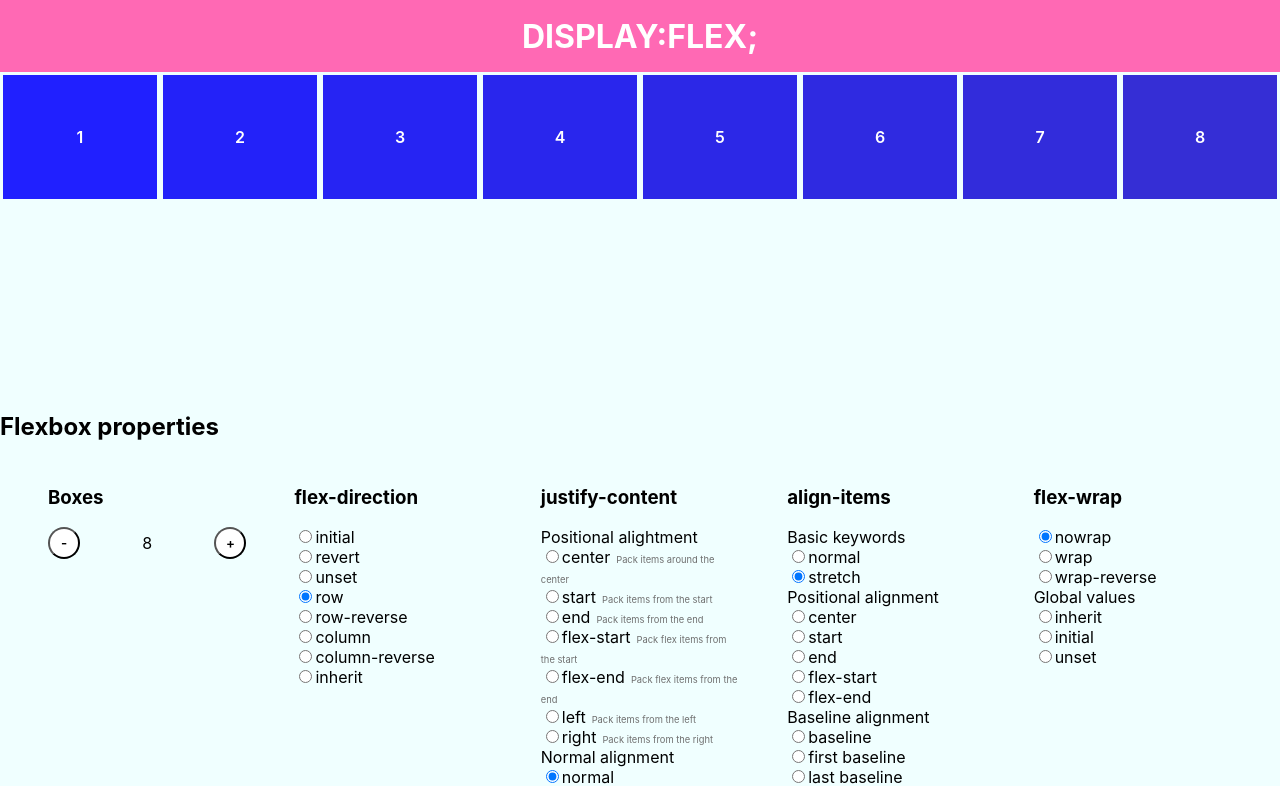
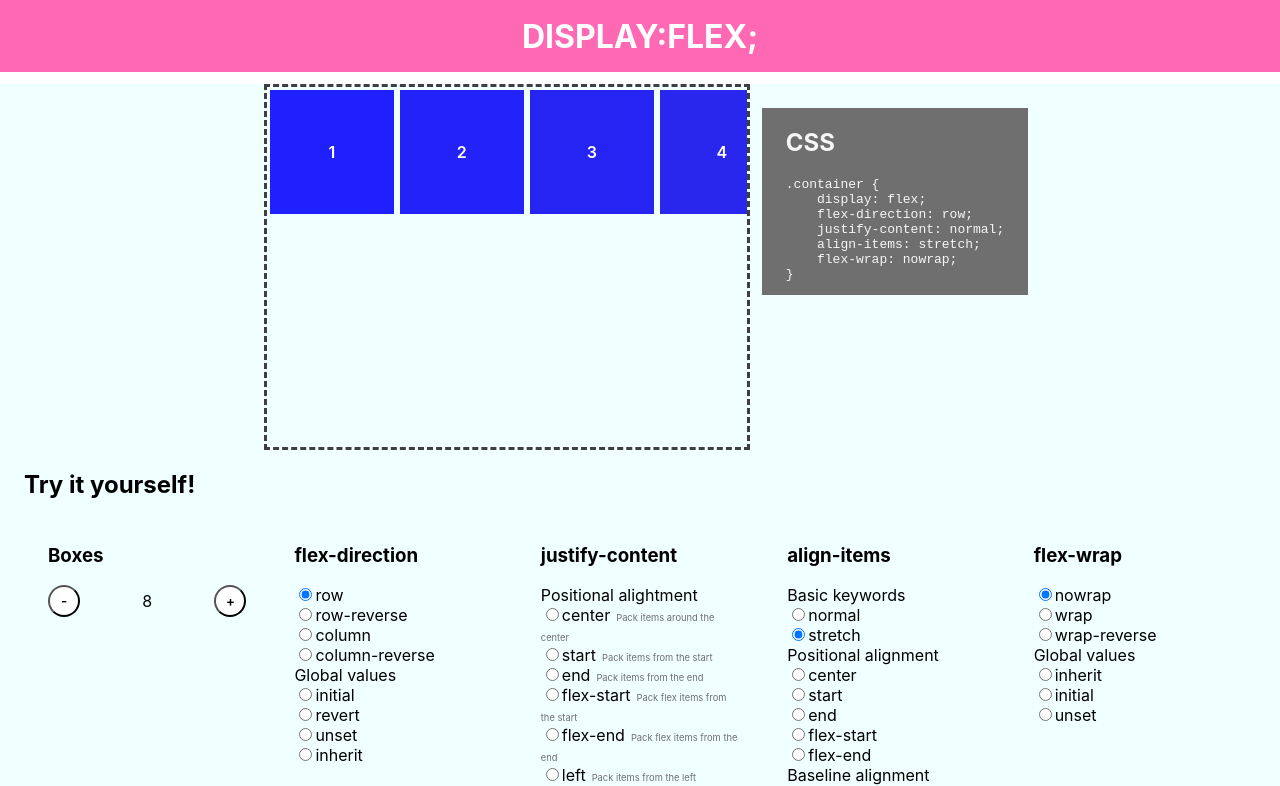
Before and after one commit to bbonkr/display-flex, a React app: page / in a window 1280 px wide. Shown: the top 786 px of the page. Built offline with nearby package versions, Linux system fonts and the light colour scheme.

Commit message:
디자인:이쁘게 불가능

```diff
--- a/public/css/style.css
+++ b/public/css/style.css
@@ -13,10 +13,6 @@ body {
     flex-direction: column;
     justify-content: space-between;
     align-items: stretch;
-    max-height: 100vh;
-    height: 100vh;
-    min-height: 100vh;
-    overflow-y: hidden;
 }
 
 .fixed-header {
@@ -43,20 +39,35 @@ body {
 
 .container {
     background-color: azure;
+    display: flex;
+    flex-direction: column;
+    justify-content: center;
+    align-items: center;
+    flex: 1;
+    margin: 12px 0 0 0;
+}
 
-    flex: 1;
+.top-conatainer {
+    display: flex;
+    flex-direction: row;
+    justify-content: center;
+    align-items: flex-start;
+    flex-wrap: wrap;
+}
+
+.top-conatainer > * {
+    margin: 0 12px;
 }
 
 .flex-boxes-container {
-    flex: 1;
-    max-width: 100%;
-    min-width: 100%;
-    max-height: 40vh;
-    min-height: 30vh;
-    width: 100%;
-    height: 50vh;
+    display: block;
+    max-width: 480px;
+    max-height: 360px;
+    width: 480px;
+    height: 360px;
     overflow-x: auto;
     overflow-y: auto;
+    border: 3px dashed #3f3f3f;
 }
 
 ul.no-list-style {
@@ -67,11 +78,13 @@ ul.no-list-style {
 .form-container {
     display: flex;
     flex-direction: column;
-    overflow-y: auto;
-    flex: 1;
+    justify-content: flex-start;
+    align-items: stretch;
+    /* overflow-y: auto; */
+    /* flex: 1;
     min-height: 40vh;
     max-height: 50vh;
-    height: 50vh;
+    height: 50vh; */
 }
 .form-container > * {
     flex: 1;
@@ -140,3 +153,7 @@ aside {
     margin: 24px 0;
     padding: 0 24px;
 }
+
+h2 {
+    padding: 0 24px;
+}
--- a/src/components/App/App.tsx
+++ b/src/components/App/App.tsx
@@ -16,8 +16,6 @@ export const App = () => {
     });
 
     const handleChangeFlexProperty = (state: FlexPropertyFormState) => {
-        console.info(state);
-
         setFlexProperty((prevState) => ({
             ...prevState,
             ...state,
@@ -30,22 +28,26 @@ export const App = () => {
 
     return (
         <MainLayout>
-            <DisplayFlex {...flexProperty.values} />
-            <div className="form-container">
-                <FlexProperty onChange={handleChangeFlexProperty} />
+            <div className="top-conatainer">
+                <DisplayFlex {...flexProperty.values} />
                 <div className="code-container">
                     <h2>CSS</h2>
                     <pre>{`.container {
     display: flex;
+    flex-direction: ${flexProperty.values.flexDirection};
     justify-content: ${flexProperty.values.justifyContent};
     align-items: ${flexProperty.values.alignItems};
     flex-wrap: ${flexProperty.values.flexWrap};
 }`}</pre>
                 </div>
+            </div>
+
+            <div className="form-container">
+                <FlexProperty onChange={handleChangeFlexProperty} />
 
                 <div>
+                    <h2>References</h2>
                     <aside>
-                        <h2>References</h2>
                         <p>
                             <a
                                 href="https://developer.mozilla.org/en-US/docs/Glossary/Flexbox"
--- a/src/components/FlexProperty/FlexProperty.tsx
+++ b/src/components/FlexProperty/FlexProperty.tsx
@@ -45,7 +45,7 @@ export const FlexProperty = ({ onChange }: FlexPropertyProps) => {
 
     return (
         <React.Fragment>
-            <h2>Flexbox properties</h2>
+            <h2>Try it yourself!</h2>
 
             <form role="form">
                 <legend title="box count">
@@ -67,39 +67,6 @@ export const FlexProperty = ({ onChange }: FlexPropertyProps) => {
                 <legend title="flex-direction">
                     <h3>flex-direction</h3>
                     <ul className="no-list-style">
-                        <li>
-                            <input
-                                type="radio"
-                                value="initial"
-                                checked={formState.values.flexDirection === 'initial'}
-                                name="flexDirection"
-                                id="flex-direction-initial"
-                                onChange={handleChangeInput}
-                            />
-                            <label htmlFor="flex-direction-initial">initial</label>
-                        </li>
-                        <li>
-                            <input
-                                type="radio"
-                                value="revert"
-                                checked={formState.values.flexDirection === 'revert'}
-                                name="flexDirection"
-                                id="flex-direction-revert"
-                                onChange={handleChangeInput}
-                            />
-                            <label htmlFor="flex-direction-revert">revert</label>
-                        </li>
-                        <li>
-                            <input
-                                type="radio"
-                                value="unset"
-                                checked={formState.values.flexDirection === 'unset'}
-                                name="flexDirection"
-                                id="flex-direction-unset"
-                                onChange={handleChangeInput}
-                            />
-                            <label htmlFor="flex-direction-unset">unset</label>
-                        </li>
                         <li>
                             <input
                                 type="radio"
@@ -144,6 +111,43 @@ export const FlexProperty = ({ onChange }: FlexPropertyProps) => {
                             />
                             <label htmlFor="flex-direction-column-reverse">column-reverse</label>
                         </li>
+                        <li>
+                            <span>Global values</span>
+                        </li>
+                        <li>
+                            <input
+                                type="radio"
+                                value="initial"
+                                checked={formState.values.flexDirection === 'initial'}
+                                name="flexDirection"
+                                id="flex-direction-initial"
+                                onChange={handleChangeInput}
+                            />
+                            <label htmlFor="flex-direction-initial">initial</label>
+                        </li>
+                        <li>
+                            <input
+                                type="radio"
+                                value="revert"
+                                checked={formState.values.flexDirection === 'revert'}
+                                name="flexDirection"
+                                id="flex-direction-revert"
+                                onChange={handleChangeInput}
+                            />
+                            <label htmlFor="flex-direction-revert">revert</label>
+                        </li>
+                        <li>
+                            <input
+                                type="radio"
+                                value="unset"
+                                checked={formState.values.flexDirection === 'unset'}
+                                name="flexDirection"
+                                id="flex-direction-unset"
+                                onChange={handleChangeInput}
+                            />
+                            <label htmlFor="flex-direction-unset">unset</label>
+                        </li>
+
                         <li>
                             <input
                                 type="radio"
```
